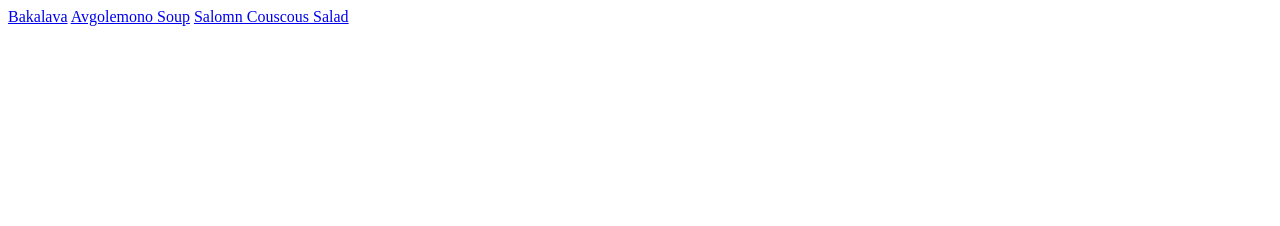
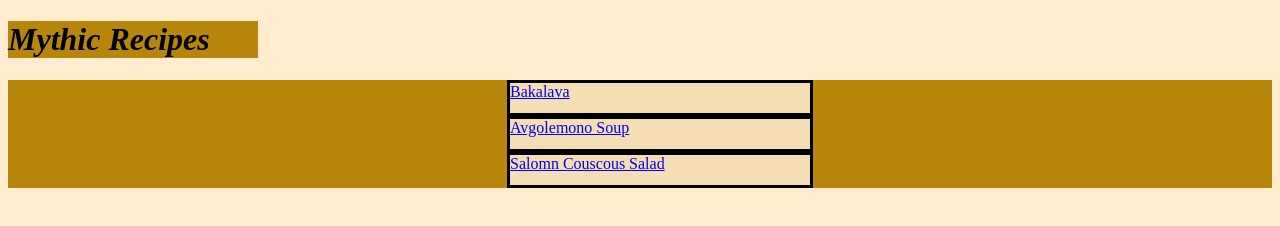
Before and after one commit to JMAC1000/odin-recipes, a plain HTML site: page index.html in a window 1280 px wide. Drawn offline with Linux system fonts and the light colour scheme.

Commit message:
Added CSS styling to index.html (classes: h1, ulis, & recipes) Added some basic colors and flex to style.css

```diff
--- a/index.html
+++ b/index.html
@@ -1,15 +1,19 @@
 <!DOCTYPE html>
 
-<html>
-    <head>
-        <meta charset="utf-8">
-        <title>Homepage</title>
-    </head>
-    <body>
-
-            <a href="./recipes/baklava.html">Bakalava</a>
-            <a href="./recipes/avgolemono_soup.html">Avgolemono Soup</a>
-            <a href="./recipes/salmon_couscous_salad.html">Salomn Couscous Salad</a>
-
-    </body>
+<html class="background-main">
+  <head>
+    <meta charset="utf-8" />
+    <link rel="stylesheet" href="./styles.css" />
+    <title>Homepage</title>
+  </head>
+  <body>
+    <h1 class="h1">Mythic Recipes</h1>
+    <div>
+        <ul class="ulis">
+            <a href="./recipes/baklava.html" class="recipe">Bakalava</a>
+            <a href="./recipes/avgolemono_soup.html" class="recipe">Avgolemono Soup</a>
+            <a href="./recipes/salmon_couscous_salad.html" class="recipe">Salomn Couscous Salad</a>
+        </ul>
+    </div>
+  </body>
 </html>
--- /dev/null
+++ b/styles.css
@@ -0,0 +1,25 @@
+/*styles.css*/
+.background-main {
+    background-color: blanchedalmond;
+}
+.ulis {
+    background-color: darkgoldenrod;
+    display: flex;
+    flex-direction: column;
+    align-items: center;
+    justify-content: center;
+}
+.recipe {
+    background-color: wheat;
+    height: 30px;
+    width: 300px;
+    flex:1 1 auto;
+    border: 3px solid black;
+    flex-direction: column;
+}
+h1 {
+    background-color: darkgoldenrod;
+    width: 250px;
+    font-style: italic;
+    flex: 1;
+}
```
